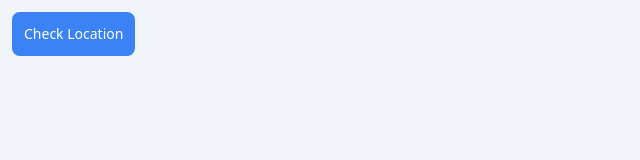
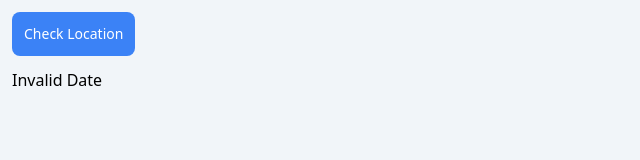
Before and after one commit to akbarism/Face-Recognition-Example, a Vue app: page /geofencing in a window 1280 px wide. Shown: the top 160 px of the page, without its empty margins (0-640 px from the left). Built offline with nearby package versions, Linux system fonts and the light colour scheme; no server answers.

Commit message:
add watch id

```diff
--- a/package.json
+++ b/package.json
@@ -10,7 +10,9 @@
   },
   "dependencies": {
     "@iconify/vue": "^4.1.1",
+    "@vueuse/core": "^10.4.1",
     "axios": "^1.5.0",
+    "dayjs": "^1.11.10",
     "face-api.js": "^0.22.2",
     "vue": "^3.3.4",
     "vue-router": "^4.2.5"
--- a/src/page/geo-fencing.vue
+++ b/src/page/geo-fencing.vue
@@ -39,13 +39,19 @@
         {{ vm.text }} ({{ vm.distance }})
       </p>
     </div>
-    {{ vm.current }}
+    <p>
+      {{
+        day(vm.updated_location)
+          .locale("id")
+          .format("dddd, DD MMMM YYYY | HH:mm:ss")
+      }}
+    </p>
   </div>
 </template>
 
 <script setup>
-import { reactive } from "vue";
-
+import { reactive, onMounted } from "vue";
+import day from "../plugin/day";
 const vm = reactive({
   text: "",
   type: "",
@@ -53,6 +59,7 @@ const vm = reactive({
   isResult: false,
   loading: false,
   current: null,
+  updated_location: "",
 });
 // Fungsi untuk mengecek apakah perangkat berada dalam wilayah geofencing
 const checkGeofence = (latitude, longitude, currentLocation) => {
@@ -65,7 +72,7 @@ const checkGeofence = (latitude, longitude, currentLocation) => {
   );
   vm.isResult = true;
 
-  const radius = 1 / 1000;
+  const radius = 3 / 1000;
 
   // Memeriksa apakah perangkat berada dalam wilayah geofencing
   console.log(radius);
@@ -107,29 +114,33 @@ const toRadians = (degrees) => {
 // Contoh penggunaan
 
 const base = {
-  latitude: -6.8955463,
-  longitude: 107.657059,
+  latitude: -6.9008807,
+  longitude: 107.6528414,
+};
+
+const updateLocation = (position) => {
+  const currentLocation = {
+    latitude: position.coords.latitude,
+    longitude: position.coords.longitude,
+  };
+  vm.current = currentLocation;
+  vm.updated_location = position.timestamp;
 };
 
 const isValidLocation = () => {
   vm.loading = true;
-  // Menggunakan API Geolocation untuk mendapatkan lokasi saat ini
-  navigator.geolocation.getCurrentPosition(
-    (position) => {
-      const currentLocation = {
-        latitude: position.coords.latitude,
-        longitude: position.coords.longitude,
-      };
-      setTimeout(() => {
-        // Memeriksa apakah perangkat berada dalam wilayah geofencing
-        vm.current = currentLocation;
-        checkGeofence(base.latitude, base.longitude, currentLocation);
-        vm.loading = false;
-      }, 1000);
-    },
+  setTimeout(() => {
+    checkGeofence(base.latitude, base.longitude, vm.current);
+    vm.loading = false;
+  }, 1000);
+};
+
+onMounted(() => {
+  const watchId = navigator.geolocation.watchPosition(
+    updateLocation,
     (error) => {
       console.error("Error getting current location:", error.message);
     },
   );
-};
+});
 </script>
--- /dev/null
+++ b/src/plugin/day.js
@@ -0,0 +1,14 @@
+import dayjs from "dayjs";
+import relativeTime from "dayjs/plugin/relativeTime";
+import "dayjs/locale/id";
+
+import timezone from "dayjs/plugin/timezone";
+import utc from "dayjs/plugin/utc";
+import duration from "dayjs/plugin/duration";
+
+dayjs.extend(duration);
+dayjs.extend(relativeTime);
+dayjs.extend(timezone);
+dayjs.extend(utc);
+const day = dayjs;
+export default day;
```
Also changed, not shown: 1 other file (tests, documents, lock files or other folders).
